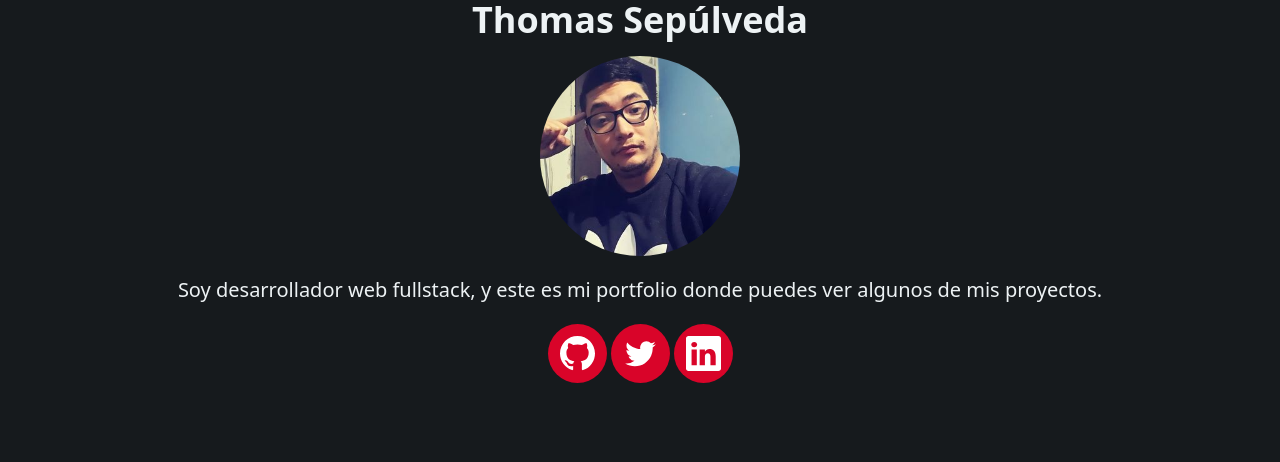
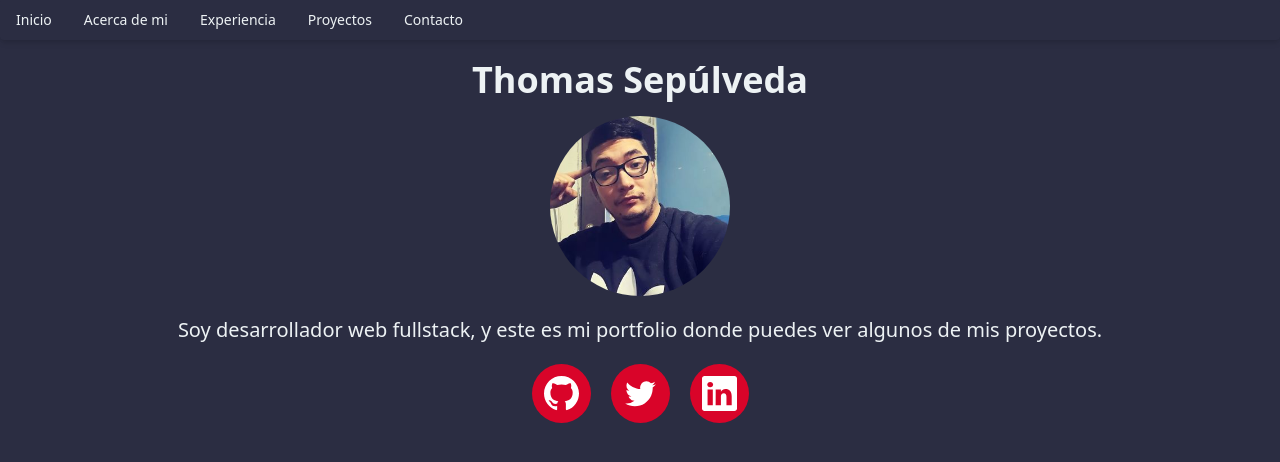
Before and after one commit to H4rasho/portfolio, a Next.js app: page / in a window 1280 px wide. Shown: the top 462 px of the page. Built offline with nearby package versions, Linux system fonts and the light colour scheme.

Commit message:
add navBar reposibe

```diff
--- a/components/IconList.tsx
+++ b/components/IconList.tsx
@@ -2,9 +2,9 @@ import Github from "./icons/Github";
 import Linkedin from "./icons/Linkedin";
 import Twitter from "./icons/Twitter";
 
-export default function () {
+export default function IconList() {
   return (
-    <div className="flex justify-center items-center gap-1">
+    <div className="flex justify-center items-center gap-5">
       <Github fill="#fff" />
       <Twitter fill="#fff" />
       <Linkedin fill="#fff" />
--- a/components/Welcome.tsx
+++ b/components/Welcome.tsx
@@ -1,11 +1,13 @@
 export default function Welcome() {
   return (
     <>
-      <h1 className="text text-4xl text-text font-bold">Thomas Sepúlveda</h1>
+      <h1 className="text text-4xl text-text font-bold mt-5">
+        Thomas Sepúlveda
+      </h1>
       <img
         src="/img/thomas.jpg"
-        width={200}
-        height={200}
+        width={180}
+        height={180}
         alt="thomas"
         className="rounded-full mt-4"
       />
--- a/components/containers/SvgContainer.tsx
+++ b/components/containers/SvgContainer.tsx
@@ -5,7 +5,7 @@ interface SvgContainerProps extends React.AllHTMLAttributes<HTMLElement> {
 export default function SvgContainer({ children, ...rest }: SvgContainerProps) {
   return (
     <div
-      className="flex flex-col text-text bg-primary p-3 rounded-full"
+      className="flex flex-col text-text bg-secondary p-3 rounded-full"
       {...rest}
     >
       {children}
--- /dev/null
+++ b/components/icons/Burger.tsx
@@ -0,0 +1,27 @@
+import { IconProps } from "./types";
+
+export default function Burger({ fill = "#fff", props }: IconProps) {
+  return (
+    <svg
+      xmlns="http://www.w3.org/2000/svg"
+      width={30}
+      height={30}
+      viewBox="0 0 16 16"
+      style={{
+        msTransform: "rotate(360deg)",
+        WebkitTransform: "rotate(360deg)",
+        transform: "rotate(360deg)",
+      }}
+      {...props}
+    >
+      <path
+        fill={fill}
+        stroke="currentColor"
+        strokeLinecap="round"
+        strokeLinejoin="round"
+        strokeWidth={1.5}
+        d="M2.75 12.25h10.5m-10.5-4h10.5m-10.5-4h10.5"
+      />
+    </svg>
+  );
+}
--- /dev/null
+++ b/components/ui/NavBar.tsx
@@ -0,0 +1,84 @@
+import { useState } from "react";
+
+export default function NavBar() {
+  const [isOpen, setIsOpen] = useState(false);
+
+  return (
+    <nav className="px-2 sm:px-4 py-2.5 rounded w-full shadow-md">
+      <div className="container flex flex-wrap mx-auto w-full">
+        <button
+          data-collapse-toggle="navbar-default"
+          type="button"
+          className="inline-flex items-center p-2 ml-3
+          text-sm text-gray-500 rounded-lg md:hidden hover:bg-gray-100
+          focus:outline-none focus:ring-2 focus:ring-gray-200 dark:text-gray-400
+          dark:hover:bg-gray-700 dark:focus:ring-gray-600"
+          aria-controls="navbar-default"
+          aria-expanded="false"
+          onClick={() => setIsOpen(!isOpen)}
+        >
+          <svg
+            className="w-6 h-6"
+            aria-hidden="true"
+            fill="currentColor"
+            viewBox="0 0 20 20"
+          >
+            <path
+              fillRule="evenodd"
+              d="M3 5a1 1 0 011-1h12a1 1 0 110 2H4a1 1 0 01-1-1zM3 10a1 1 0 011-1h12a1 1 0 110 2H4a1 1 0 01-1-1zM3 15a1 1 0 011-1h12a1 1 0 110 2H4a1 1 0 01-1-1z"
+              clipRule="evenodd"
+            ></path>
+          </svg>
+        </button>
+        <div
+          className={`w-full md:block md:w-auto ${isOpen ? "" : "hidden"}`}
+          id="navbar-default"
+        >
+          <ul className="flex flex-col mt-4 md:flex-row md:space-x-8 md:mt-0 md:text-sm md:font-medium">
+            <li>
+              <a
+                href="#"
+                className="block py-2 pr-4 pl-3 text-white bg-blue-700 rounded md:bg-transparent md:text-blue-700 md:p-0 dark:text-white"
+                aria-current="page"
+              >
+                Inicio
+              </a>
+            </li>
+            <li>
+              <a
+                href="#"
+                className="block py-2 pr-4 pl-3 text-gray-700 border-b border-gray-100 hover:bg-gray-50 md:hover:bg-transparent md:border-0 md:hover:text-blue-700 md:p-0 dark:text-gray-400 md:dark:hover:text-white dark:hover:bg-gray-700 dark:hover:text-white md:dark:hover:bg-transparent dark:border-gray-700"
+              >
+                Acerca de mi
+              </a>
+            </li>
+            <li>
+              <a
+                href="#"
+                className="block py-2 pr-4 pl-3 text-gray-700 border-b border-gray-100 hover:bg-gray-50 md:hover:bg-transparent md:border-0 md:hover:text-blue-700 md:p-0 dark:text-gray-400 md:dark:hover:text-white dark:hover:bg-gray-700 dark:hover:text-white md:dark:hover:bg-transparent dark:border-gray-700"
+              >
+                Experiencia
+              </a>
+            </li>
+            <li>
+              <a
+                href="#"
+                className="block py-2 pr-4 pl-3 text-gray-700 border-b border-gray-100 hover:bg-gray-50 md:hover:bg-transparent md:border-0 md:hover:text-blue-700 md:p-0 dark:text-gray-400 md:dark:hover:text-white dark:hover:bg-gray-700 dark:hover:text-white md:dark:hover:bg-transparent dark:border-gray-700"
+              >
+                Proyectos
+              </a>
+            </li>
+            <li>
+              <a
+                href="#"
+                className="block py-2 pr-4 pl-3 text-gray-700 hover:bg-gray-50 md:hover:bg-transparent md:border-0 md:hover:text-blue-700 md:p-0 dark:text-gray-400 md:dark:hover:text-white dark:hover:bg-gray-700 dark:hover:text-white md:dark:hover:bg-transparent"
+              >
+                Contacto
+              </a>
+            </li>
+          </ul>
+        </div>
+      </div>
+    </nav>
+  );
+}
--- a/pages/index.tsx
+++ b/pages/index.tsx
@@ -1,16 +1,26 @@
 import type { NextPage } from "next";
+import Head from "next/head";
 import IconList from "../components/IconList";
+import NavBar from "../components/ui/NavBar";
 import Welcome from "../components/Welcome";
 
 const Home: NextPage = () => {
   return (
-    <div
-      className="bg-background min-h-screen
-      font-sans flex flex-col aling-center items-center"
-    >
-      <Welcome />
-      <IconList />
-    </div>
+    <>
+      <Head>
+        <title>Thomas Sepúlveda</title>
+      </Head>
+      <div
+        className="bg-background
+        font-sans  text-text min-h-screen"
+      >
+        <NavBar />
+        <main className="flex flex-col justify-center items-center -z-10">
+          <Welcome />
+          <IconList />
+        </main>
+      </div>
+    </>
   );
 };
 
--- a/tailwind.config.js
+++ b/tailwind.config.js
@@ -5,9 +5,10 @@ module.exports = {
   ],
   theme: {
     colors: {
-      background: "#161a1d",
+      background: "#2b2d42",
       text: "#edf2f4",
-      primary: "#d90429",
+      primary: "#8d99ae",
+      secondary: "#d90429",
     },
     extend: {},
   },
```
